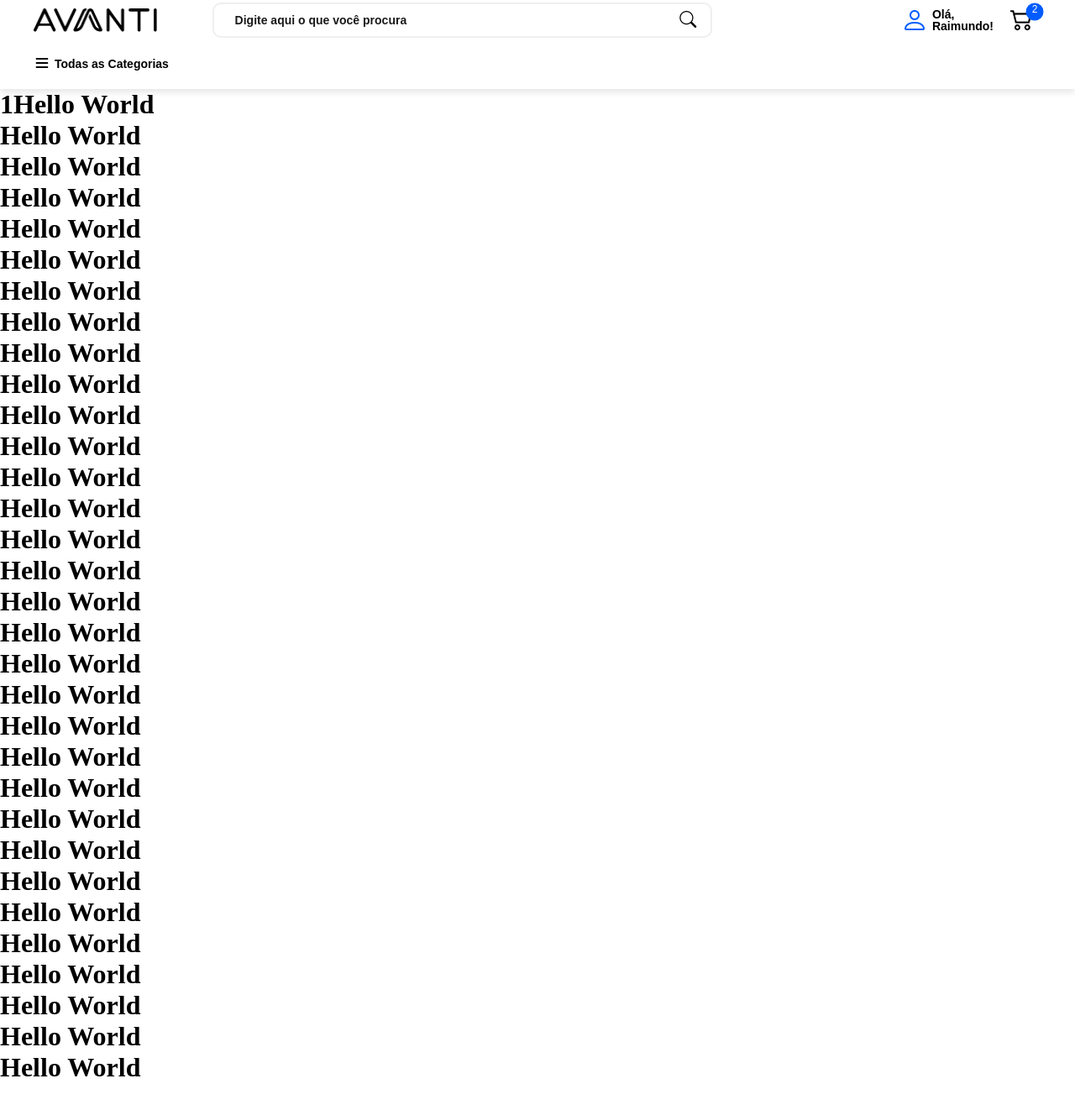
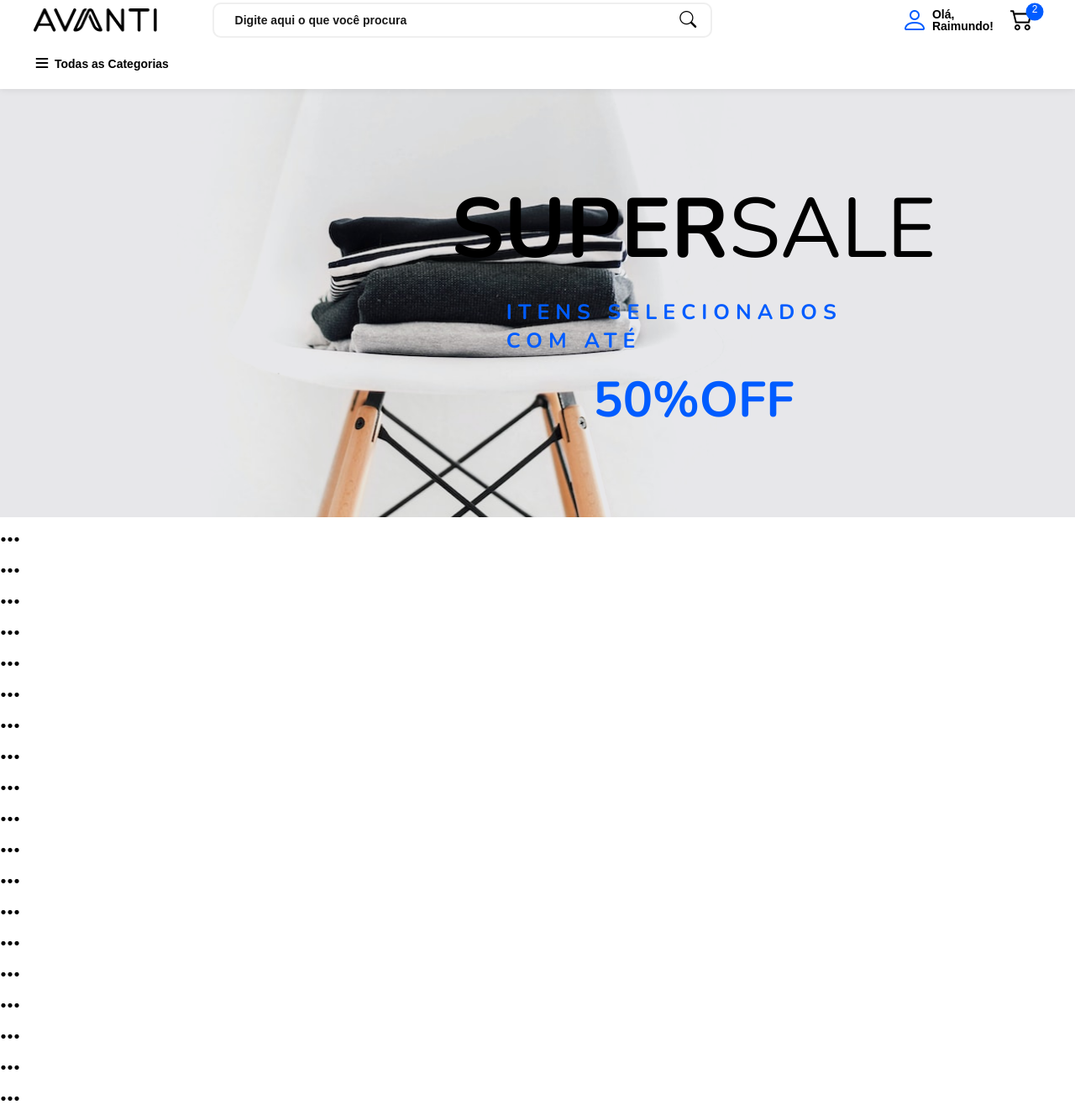
Before and after one commit to xPretti/avanti-store, a plain HTML site: page index.html in a window 1280 px wide. Shown: the part 42-1364 px from the top of the page at 84% size. Before the commit the page ends 1332 px from the top, so only its background shows below. Drawn offline with nearby package versions, Linux system fonts and the light colour scheme; a web font is replaced by a local one.

Commit message:
feat: Adicionado banner.

```diff
--- a/index.html
+++ b/index.html
@@ -15,6 +15,12 @@
         href="https://fonts.googleapis.com/css2?family=Nunito+Sans:ital,opsz,wght@0,6..12,200..1000;1,6..12,200..1000&display=swap"
         rel="stylesheet">
     <link rel="stylesheet" href="https://use.typekit.net/wdl1jlo.css">
+
+    <!--goole fonts -->
+    <link rel="preconnect" href="https://fonts.googleapis.com">
+    <link rel="preconnect" href="https://fonts.gstatic.com" crossorigin>
+    <link href="https://fonts.googleapis.com/css2?family=Nunito:ital,wght@0,200..1000;1,200..1000&display=swap"
+        rel="stylesheet">
 
     <!-- Css -->
     <link rel="stylesheet" href="src/styles/core.css">
@@ -145,38 +151,51 @@
     </header>
 
     <main style="margin-top: 148px;">
-        <h1>1Hello World</h1>
-        <h1>Hello World</h1>
-        <h1>Hello World</h1>
-        <h1>Hello World</h1>
-        <h1>Hello World</h1>
-        <h1>Hello World</h1>
-        <h1>Hello World</h1>
-        <h1>Hello World</h1>
-        <h1>Hello World</h1>
-        <h1>Hello World</h1>
-        <h1>Hello World</h1>
-        <h1>Hello World</h1>
-        <h1>Hello World</h1>
-        <h1>Hello World</h1>
-        <h1>Hello World</h1>
-        <h1>Hello World</h1>
-        <h1>Hello World</h1>
-        <h1>Hello World</h1>
-        <h1>Hello World</h1>
-        <h1>Hello World</h1>
-        <h1>Hello World</h1>
-        <h1>Hello World</h1>
-        <h1>Hello World</h1>
-        <h1>Hello World</h1>
-        <h1>Hello World</h1>
-        <h1>Hello World</h1>
-        <h1>Hello World</h1>
-        <h1>Hello World</h1>
-        <h1>Hello World</h1>
-        <h1>Hello World</h1>
-        <h1>Hello World</h1>
-        <h1>Hello World</h1>
+        <div class="banner-content">
+            <div class="banner">
+                <div class="banner-item banner-item-left">
+                    <img class="banner-img" src="assets/banner.png" alt="Banner Avanti">
+                </div>
+                <div class="banner-item banner-item-right">
+                    <div class="banner-title-content">
+                        <h2 class="banner-tittle">SUPER<span class="banner-title-highlight">SALE</span></h2>
+                        <h3 class="banner-subtitle-spacing">ITENS SELECIONADOS COM ATÉ</h3>
+                        <h2 class="banner-discount">50%OFF</h2>
+                    </div>
+                </div>
+            </div>
+        </div>
+
+
+
+
+        <h1>...</h1>
+        <h1>...</h1>
+        <h1>...</h1>
+        <h1>...</h1>
+        <h1>...</h1>
+        <h1>...</h1>
+        <h1>...</h1>
+        <h1>...</h1>
+        <h1>...</h1>
+        <h1>...</h1>
+        <h1>...</h1>
+        <h1>...</h1>
+        <h1>...</h1>
+        <h1>...</h1>
+        <h1>...</h1>
+        <h1>...</h1>
+        <h1>...</h1>
+        <h1>...</h1>
+        <h1>...</h1>
+        <h1>...</h1>
+        <h1>...</h1>
+        <h1>...</h1>
+        <h1>...</h1>
+        <h1>...</h1>
+        <h1>...</h1>
+        <h1>...</h1>
+        <h1>...</h1>
     </main>
 </body>
 
--- a/src/styles/layouts/all.css
+++ b/src/styles/layouts/all.css
@@ -1,3 +1,4 @@
 @import 'header.css';
 @import 'topbar.css';
 @import 'navbar.css';
+@import 'banner.css';
--- /dev/null
+++ b/src/styles/layouts/banner.css
@@ -0,0 +1,95 @@
+.banner-content {
+  display: flex;
+  justify-content: center;
+  align-items: center;
+  width: 100%;
+  height: 510px;
+  background-color: #e7e7ea;
+  user-select: text;
+}
+
+.banner {
+  display: flex;
+  position: relative;
+  justify-content: center;
+  align-items: center;
+  width: 67%;
+  height: 100%;
+}
+
+.banner-item {
+  display: flex;
+  position: absolute;
+  width: 52%;
+  height: 100%;
+}
+
+.banner-item-right {
+  right: 20px;
+}
+
+.banner-item-left {
+  left: 0px;
+}
+
+.banner-img {
+  width: 685px;
+  height: 510px;
+  mix-blend-mode: darken;
+}
+
+.banner-title-content {
+  display: flex;
+  flex-direction: column;
+  justify-content: center;
+  align-items: center;
+  width: 100%;
+  height: 100%;
+}
+
+.banner-title-highlight,
+.banner-tittle {
+  font-family: var(--font-secondary);
+  font-weight: var(--font-weight-bold);
+  font-size: 100px;
+  color: var(--color-font-secondary);
+}
+
+.banner-title-highlight {
+  font-weight: var(--font-weight-light);
+}
+
+.banner-discount,
+.banner-subtitle-spacing,
+.banner-subtitle {
+  font-family: var(--font-secondary);
+  font-weight: var(--font-weight-bold);
+  font-size: 25px;
+  color: var(--color-primary);
+  margin-top: 14px;
+}
+
+.banner-subtitle-spacing {
+  letter-spacing: 7px;
+}
+
+.banner-discount {
+  font-size: 59px;
+  margin-top: 13px;
+}
+
+/* .banner {
+  display: flex;
+  justify-content: center;
+  align-items: center;
+  width: 67%;
+  height: 100%;
+  border: 1px solid black;
+} */
+
+/* .banner-title {
+  font-family: var(--font-primary);
+  font-weight: var(--font-weight-bold);
+  font-size: var(--font-size-primary);
+  color: var(--color-font-primary);
+} */
--- a/src/styles/layouts/header.css
+++ b/src/styles/layouts/header.css
@@ -21,6 +21,7 @@
   width: 100%;
   height: 30px;
   background-color: var(--color-header-promotion);
+  z-index: 500;
 }
 
 .header-navbar {
@@ -30,7 +31,7 @@
   background-color: var(--color-header);
   width: 100%;
   height: 118px;
-  box-shadow: 0px 4px 8px rgba(0, 0, 0, 0.1);
+  box-shadow: 0px 0px 9px rgba(0, 0, 0, 0.1);
 }
 
 .header-menu {
--- a/src/styles/variables.css
+++ b/src/styles/variables.css
@@ -10,6 +10,7 @@
   --color-font-search: #000000;
 
   --font-primary: "nunito-sans", sans-serif;
+  --font-secondary: "Nunito", sans-serif;
 
   --font-size-primary: 14px;
 
```
Also changed, not shown: assets/banner.png (added).
